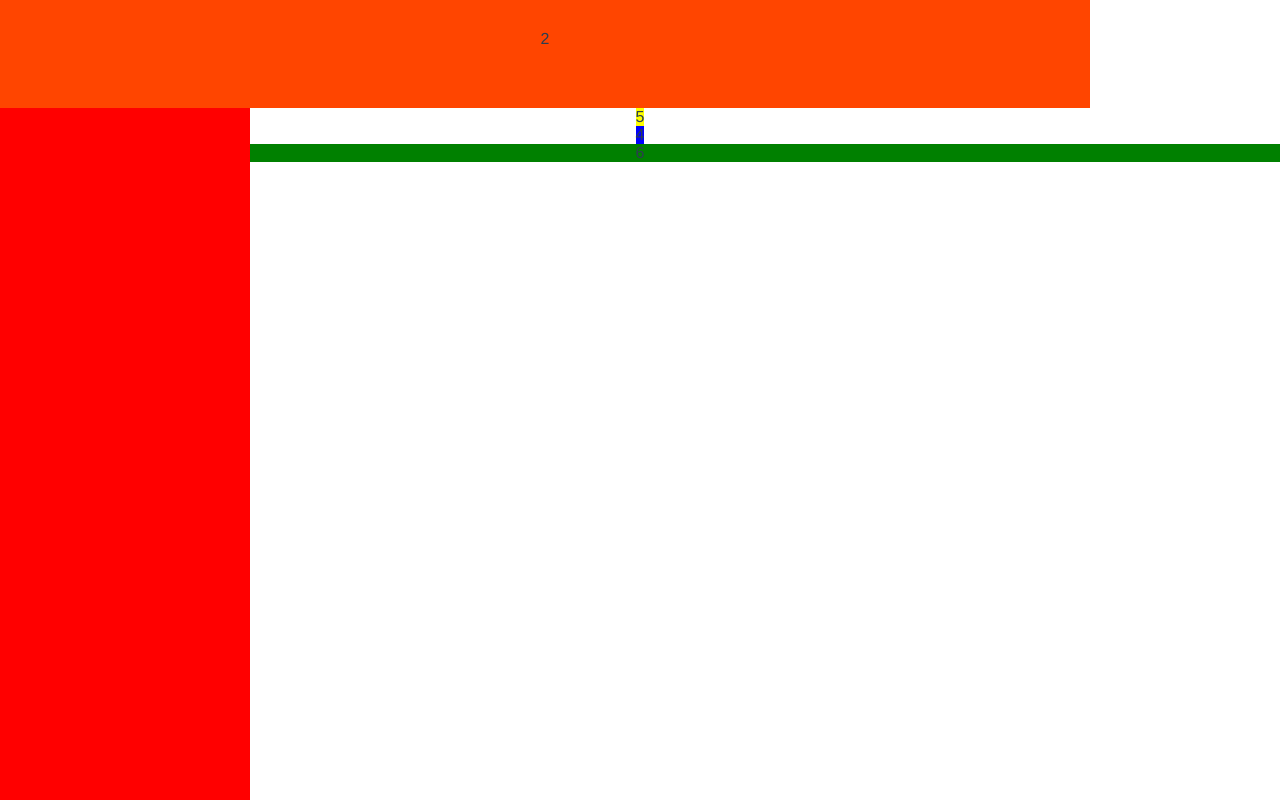
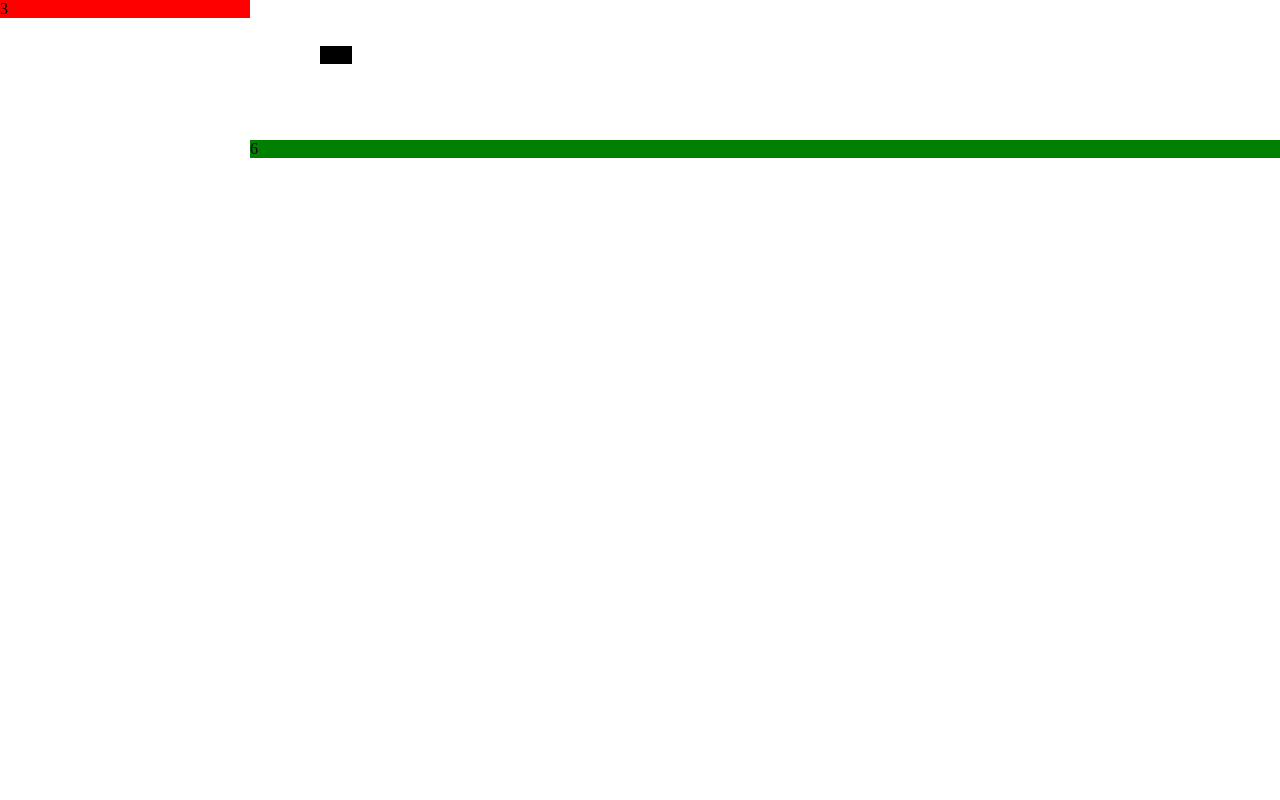
Before and after one commit to key-value/zebra-1, a Vue app: page /#/Default in a window 1280 px wide. Built offline with nearby package versions, Linux system fonts and the light colour scheme.

Commit message:
保持结构，优先熟悉书上案例

```diff
--- a/src/App.vue
+++ b/src/App.vue
@@ -1,7 +1,5 @@
 <template>
-  <div id="app">
     <router-view></router-view>
-  </div>
 </template>
 
 <script>
--- a/src/components/Default.vue
+++ b/src/components/Default.vue
@@ -1,15 +1,16 @@
 <template >
-    <section>
-        <aside class="sidebar Red">3
-        </aside>
-        <section>
-            <nav class="navbar orangered">2</nav>
-            <section class="content yellow">5
+  <div class="contain">
+    <aside class="sidebar Red">3
+    </aside>
+    <section class="mainSection">
+      <system-header class="navbar"></system-header>
+      <!-- <nav class="navbar orangered">2</nav> -->
+      <!-- <section class="content yellow">5
                 <article class="blue">4</article>
-            </section>
-            <footer class="green">6</footer>
-        </section>
+            </section> -->
+      <footer class="green">6</footer>
     </section>
+  </div>
 </template>
 
 <script>
@@ -30,20 +31,26 @@ export default {
 
 <style scopedSlots>
 .navbar {
-  position: relative;
-  height: 3rem;
-  width: calc(100% - 250px);
-  right: 0%;
+  height: 80px;
   padding: 30px;
 }
+
+.mainSection {
+  padding-bottom: 0;
+  position: relative;
+  float: right;
+  width: calc(100% - 250px);
+  right: 0px;
+  display: inline-block;
+}
+
 .sidebar {
-  position: fixed;
+  display: inline-block;
   top: 0px;
-  height: 100vh;
+  height: 100%;
   width: 250px;
 }
 .content {
-  display: inline-block;
   position: relative;
 }
 .Red {
```
Also changed, not shown: src/components/BothSides.vue (added, +14 -0 lines), src/components/System/SystemHeader.vue (indentation only).
